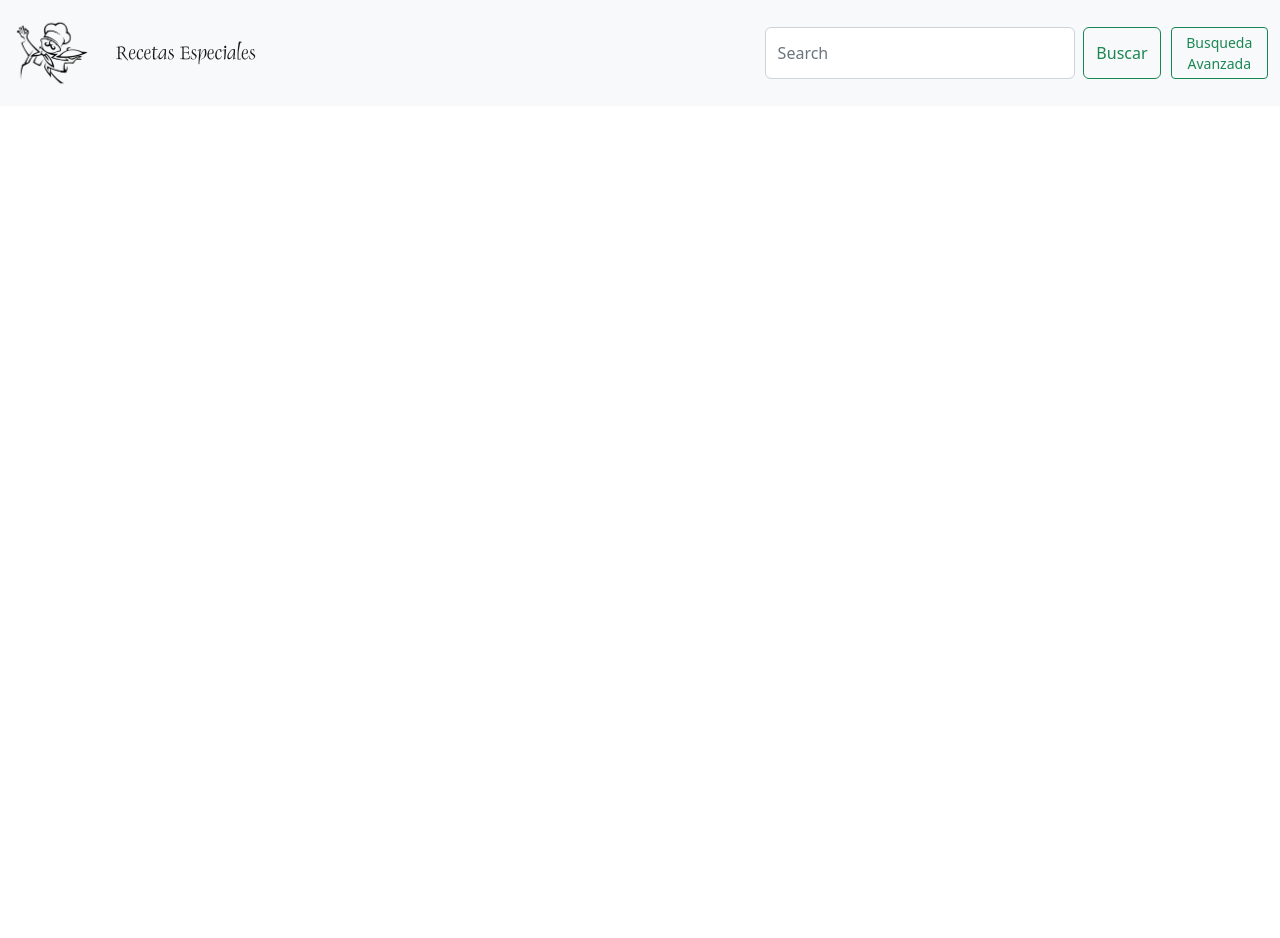
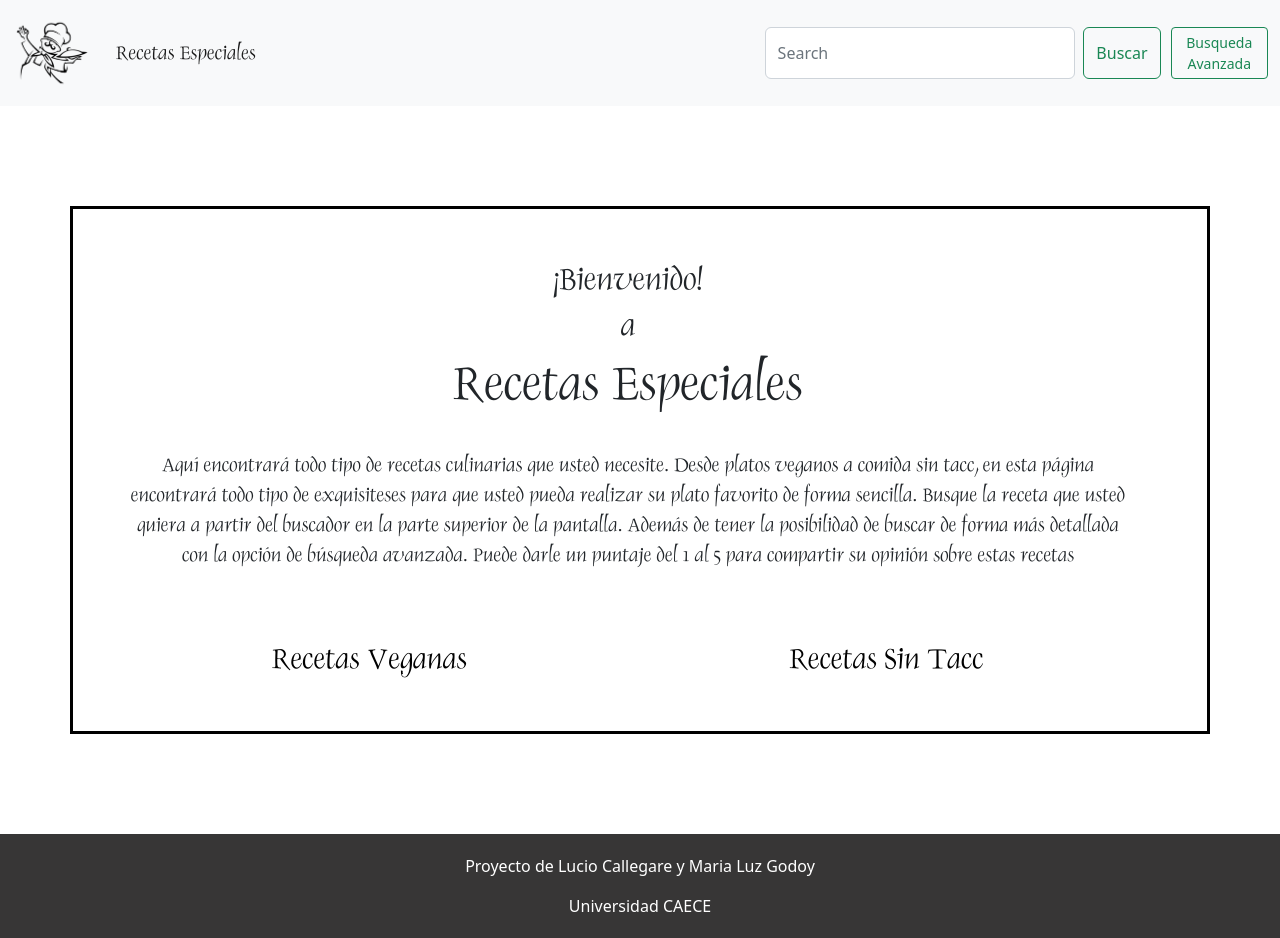
Before and after one commit to luciocallegare/TpArqWeb, an Angular app: page / in a window 1280 px wide. Shown: the top 938 px of the page. Before the commit the page ends 800 px from the top, so only its background shows below. Built offline with nearby package versions, Linux system fonts and the light colour scheme.

Commit message:
home, body y footer

```diff
--- a/src/app/app.component.html
+++ b/src/app/app.component.html
@@ -1 +1,3 @@
 <app-header></app-header>
+<app-home></app-home>
+<app-footer></app-footer>
--- a/src/app/app.module.ts
+++ b/src/app/app.module.ts
@@ -4,11 +4,15 @@ import { BrowserModule } from '@angular/platform-browser';
 import { AppRoutingModule } from './app-routing.module';
 import { AppComponent } from './app.component';
 import { HeaderComponent } from './header/header.component';
+import { HomeComponent } from './home/home.component';
+import { FooterComponent } from './footer/footer.component';
 
 @NgModule({
   declarations: [
     AppComponent,
-    HeaderComponent
+    HeaderComponent,
+    HomeComponent,
+    FooterComponent
   ],
   imports: [
     BrowserModule,
--- /dev/null
+++ b/src/app/footer/footer.component.css
@@ -0,0 +1,9 @@
+.container{
+    color: white;
+    background-color: rgb(55, 54, 54);
+    text-align: center;
+    max-width: 100%;
+/*     position: absolute;
+    bottom: 0; */
+    padding: 20px;
+}
--- /dev/null
+++ b/src/app/footer/footer.component.html
@@ -0,0 +1,5 @@
+<div class="container">
+    <p>Proyecto de Lucio Callegare y Maria Luz Godoy</p>
+    <p>Universidad CAECE</p>
+    <p>2022</p>
+</div>
--- /dev/null
+++ b/src/app/footer/footer.component.ts
@@ -0,0 +1,15 @@
+import { Component, OnInit } from '@angular/core';
+
+@Component({
+  selector: 'app-footer',
+  templateUrl: './footer.component.html',
+  styleUrls: ['./footer.component.css']
+})
+export class FooterComponent implements OnInit {
+
+  constructor() { }
+
+  ngOnInit(): void {
+  }
+
+}
--- a/src/app/header/header.component.css
+++ b/src/app/header/header.component.css
@@ -1,7 +1,3 @@
-@font-face {
-    font-family: "Renaiss Italic";
-    src: url('../../assets/fonts/Renaiss-Italic.ttf');
-}
 .nomLogo{
     font-family: "Renaiss Italic";
     font-size: 20px;
--- /dev/null
+++ b/src/app/home/home.component.css
@@ -0,0 +1,26 @@
+*{
+    text-align: center;
+    font-family: "Renaiss Italic";
+}
+
+h1{
+    font-size: 50px;
+}
+p{
+    font-size: 20px;
+    margin-top: 30px;
+}
+.container{
+    border: 3px solid #000;
+    margin-top: 100px;
+    margin-bottom: 100px;
+    padding: 50px;
+}
+.botones a{
+    text-decoration: none;
+    color: #000;
+    font-size: 30px;
+}
+.botones{
+    margin-top: 50px;
+}
--- /dev/null
+++ b/src/app/home/home.component.html
@@ -0,0 +1,21 @@
+<div class="container">
+    <div class="row align-items-center">
+        <div class="row">
+            <h2>¡Bienvenido!</h2>
+            <h2>a</h2>
+            <h1>Recetas Especiales</h1>
+            <p>Aquí encontrará todo tipo de recetas culinarias que usted necesite.
+            Desde platos veganos a comida sin tacc, en esta página encontrará todo tipo de exquisiteses para que usted
+            pueda realizar su plato favorito de forma sencilla. Busque la receta que usted quiera a partir del buscador en la parte superior de la pantalla.
+            Además de tener la posibilidad de buscar de forma más detallada con la opción de búsqueda avanzada. Puede darle un puntaje del 1 al 5 para compartir su opinión sobre estas recetas</p>
+        </div>
+        <div class="row botones align-items-bottom">
+            <div class="col">
+                <a href="#">Recetas Veganas</a>
+            </div>
+            <div class="col">
+                <a href="#">Recetas Sin Tacc</a>
+            </div>
+        </div>
+    </div>
+</div>
--- /dev/null
+++ b/src/app/home/home.component.ts
@@ -0,0 +1,15 @@
+import { Component, OnInit } from '@angular/core';
+
+@Component({
+  selector: 'app-home',
+  templateUrl: './home.component.html',
+  styleUrls: ['./home.component.css']
+})
+export class HomeComponent implements OnInit {
+
+  constructor() { }
+
+  ngOnInit(): void {
+  }
+
+}
--- a/src/styles.css
+++ b/src/styles.css
@@ -1,4 +1,8 @@
 /* You can add global styles to this file, and also import other style files */
+@font-face {
+    font-family: "Renaiss Italic";
+    src: url('./assets/fonts/Renaiss-Italic.ttf');
+}
 *{
     margin: 0;
 }
```
Also changed, not shown: 2 other files (tests, documents, lock files or other folders).
